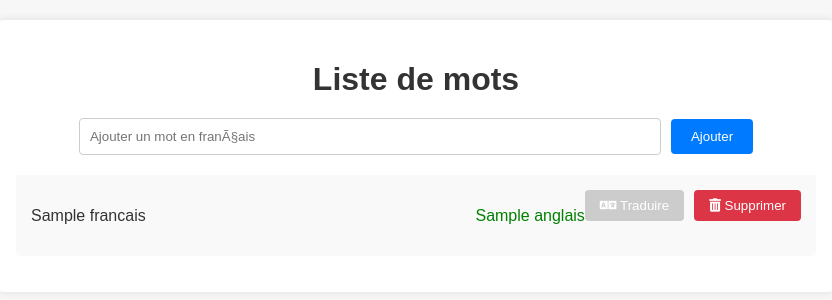
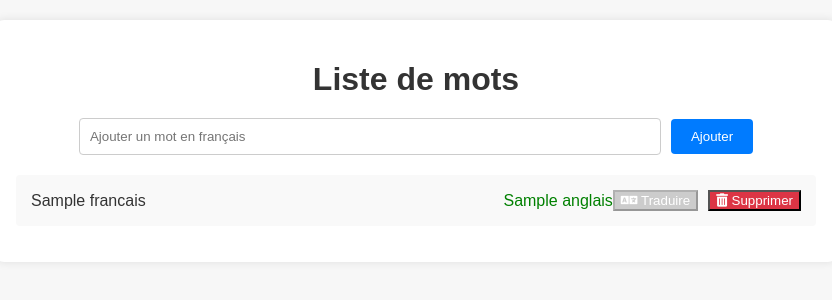
Before and after one commit to altinhajda/TP-Gestion-des-donnees, a Flask app: template templates/index.html in a window 1280 px wide. Shown: the top 300 px of the page, without its empty margins (224-1056 px from the left). Run offline with Flask 3, Linux system fonts and the light colour scheme; the template is opened without the code that fills it: most values are stand-ins (such as "Sample title", 1, 10 or a date in 2020).

Commit message:
Updating index.html

```diff
--- a/templates/index.html
+++ b/templates/index.html
@@ -82,9 +82,23 @@
             color: green;
         }
 
+        .actions-container {
+            display: flex;
+            align-items: center;
+        }
+
+        .actions-container form {
+            margin: 0;
+        }
+
+        .actions-container form:first-child {
+            margin-right: 10px;
+        }
+
         .actions {
             display: flex;
             gap: 10px;
+            margin-left: auto;
         }
 
         .actions button {
@@ -120,7 +134,7 @@
     <div class="container">
         <h1>Liste de mots</h1>
         <form action="/add" method="post">
-            <input type="text" name="francais" placeholder="Ajouter un mot en franÃ§ais">
+            <input type="text" name="francais" placeholder="Ajouter un mot en français">
             <input type="submit" value="Ajouter">
         </form>
         <ul>
@@ -129,7 +143,7 @@
                 <span class="mot">{{ mot.Francais }}</span>
                 <span class="traduction{% if mot.Anglais %} traduit{% endif %}">{{ mot.Anglais or 'Pas encore traduit'
                     }}</span>
-                <div class="actions">
+                <div class="actions-container">
                     <form action="/translate" method="post">
                         <input type="hidden" name="id" value="{{ mot.ID }}">
                         <button type="submit" class="translate-btn" {% if mot.Anglais %} disabled{% endif %}><i
```
